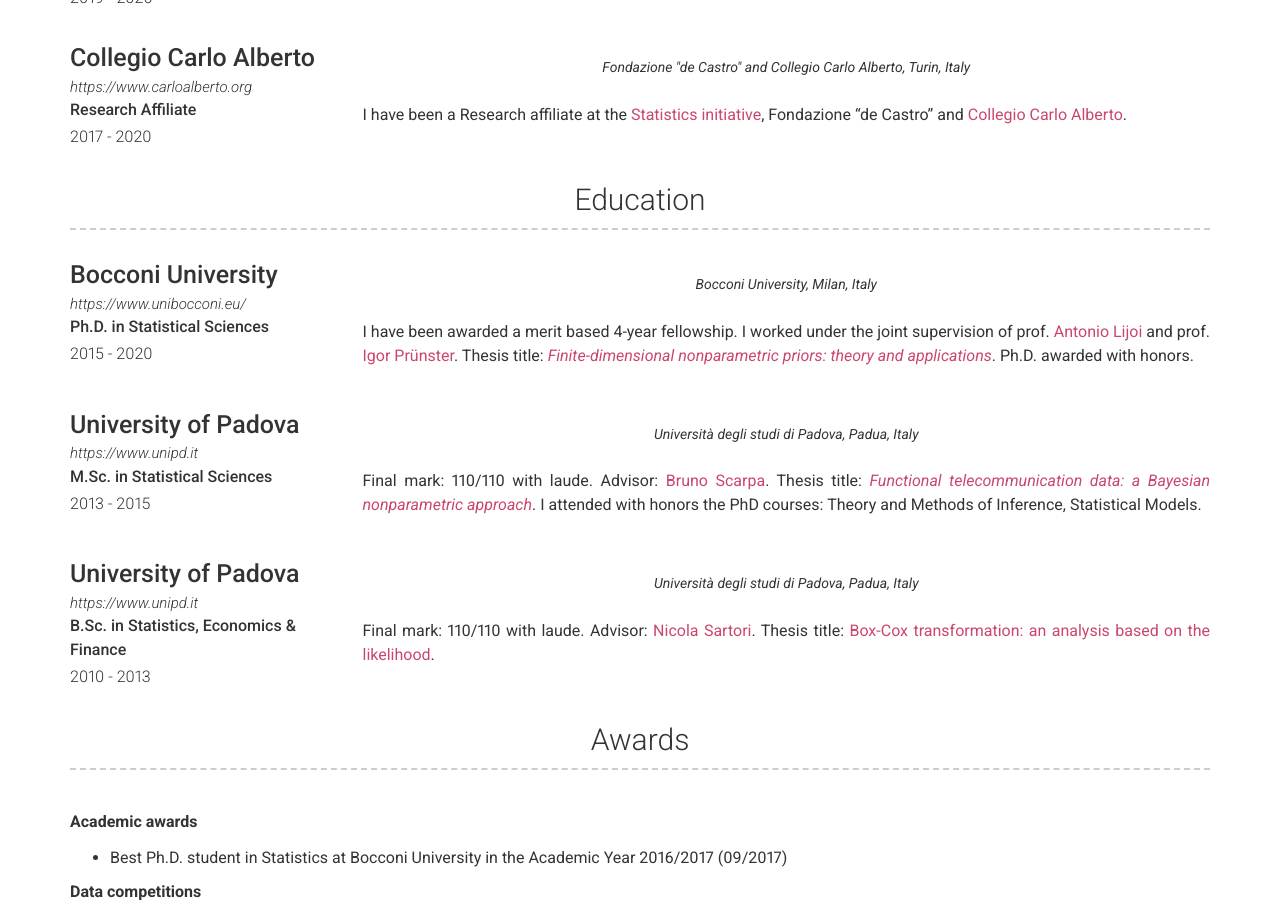
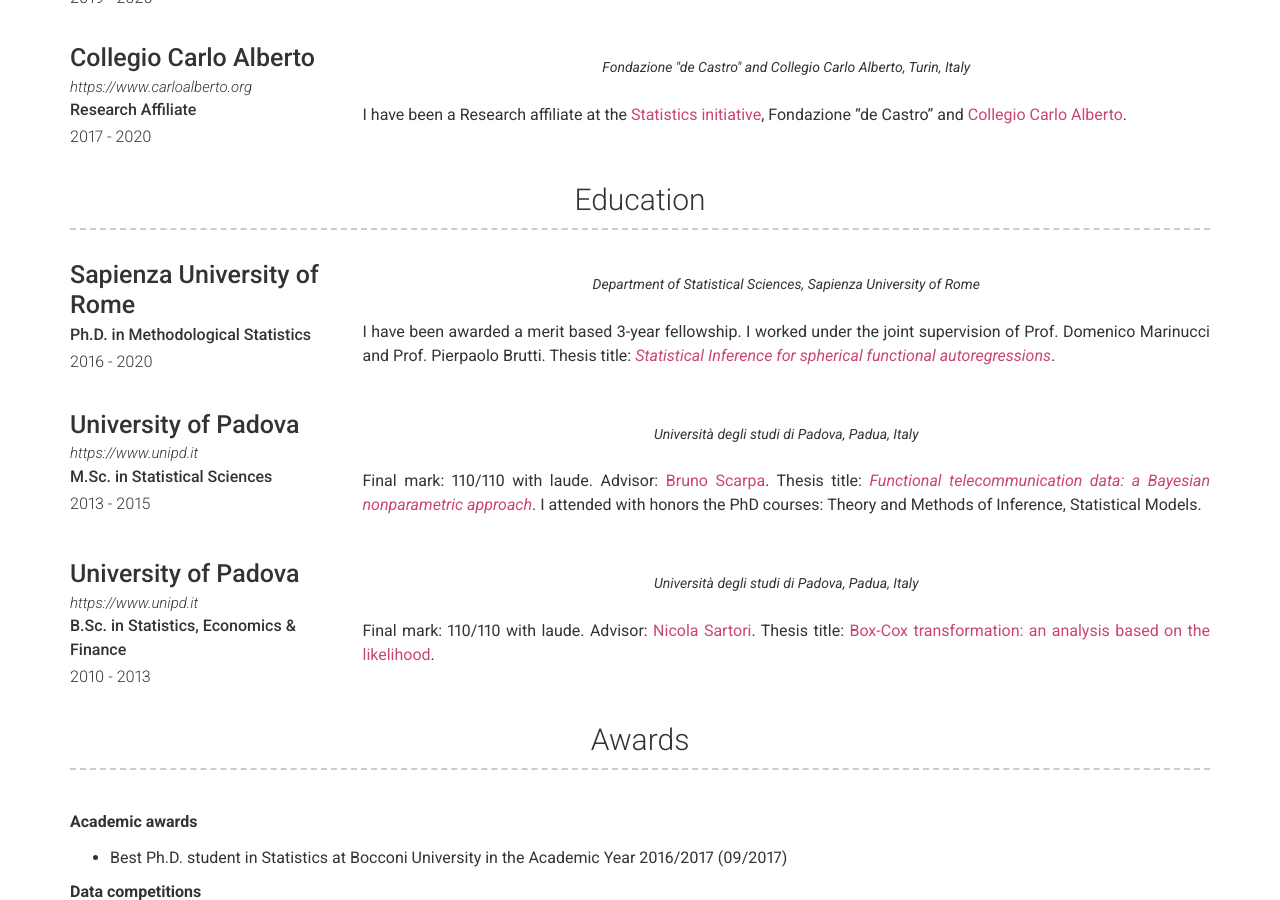
Before and after one commit to alessiacaponera/alessiacaponera.github.io, a Jekyll site: the page built from index.md, in a window 1280 px wide and 900 px high, scrolled down 956 px. Built offline with Jekyll 4.4.1, drawn with Linux system fonts in a browser that asks for light colours.

Commit message:
Update education.yml

```diff
--- a/_data/education.yml
+++ b/_data/education.yml
@@ -1,13 +1,13 @@
 # Education Template
 - layout: left
-  name: Bocconi University
-  dates: 2015 - 2020
-  qualification: Ph.D. in Statistical Sciences
-  link: https://www.unibocconi.eu/
+  name: Sapienza University of Rome
+  dates: 2016 - 2020
+  qualification: Ph.D. in Methodological Statistics
+  #link: https://www.unibocconi.eu/
   quote: >
-    Bocconi University, Milan, Italy
+    Department of Statistical Sciences, Sapienza University of Rome
   description: | # this will include new lines to allow paragraphs
-    I have been awarded a merit based 4-year fellowship. I worked under the joint supervision of  prof. [Antonio Lijoi](http://mypage.unibocconi.eu/antoniolijoi/) and prof. [Igor Prünster](http://mypage.unibocconi.eu/igorpruenster/). Thesis title: [*Finite-dimensional nonparametric priors: theory and applications*](files/papers/PhDThesis.pdf). Ph.D. awarded with honors.
+    I have been awarded a merit based 3-year fellowship. I worked under the joint supervision of  Prof. Domenico Marinucci and Prof. Pierpaolo Brutti. Thesis title: [*Statistical Inference for spherical functional autoregressions*](files/papers/PhDThesis.pdf).
 
 - layout: left
   name: University of Padova
@@ -15,7 +15,7 @@
   qualification: M.Sc. in Statistical Sciences
   link: https://www.unipd.it
   quote: >
-    Università degli studi di Padova, Padua, Italy
+    Università degli studi di Padova, Padua, Italy
   description: | # this will include new lines to allow paragraphs
     Final mark: 110/110 with laude. Advisor: [Bruno Scarpa](https://homes.stat.unipd.it/brunoscarpa/). Thesis title: [*Functional telecommunication data: a Bayesian nonparametric approach*](http://tesi.cab.unipd.it/49380/1/Rigon_Tommaso.pdf). I attended with honors the PhD courses: Theory and Methods of Inference, Statistical Models.
 
@@ -25,6 +25,6 @@
   qualification: B.Sc. in Statistics, Economics & Finance
   link: https://www.unipd.it
   quote: >
-    Università degli studi di Padova, Padua, Italy
+    Università degli studi di Padova, Padua, Italy
   description: | # this will include new lines to allow paragraphs
     Final mark: 110/110 with laude. Advisor: [Nicola Sartori](https://homes.stat.unipd.it/nicolasartori/en/content/home). Thesis title: [Box-Cox transformation: an analysis based on the likelihood](http://tesi.cab.unipd.it/42884/1/Rigon_Tommaso.pdf).
```
